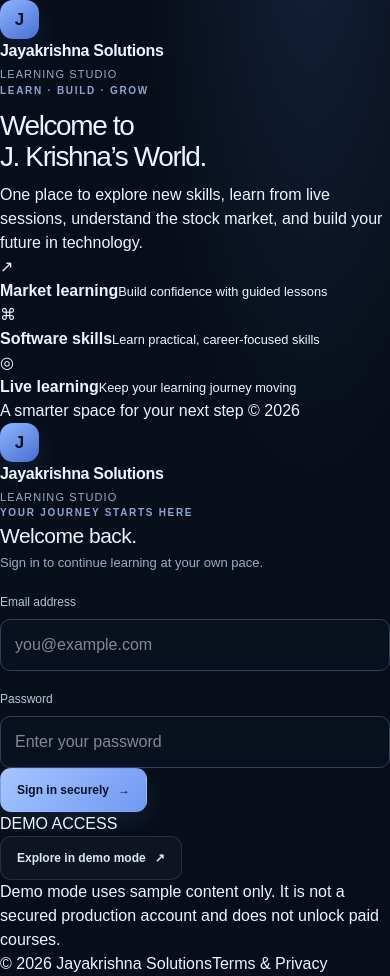
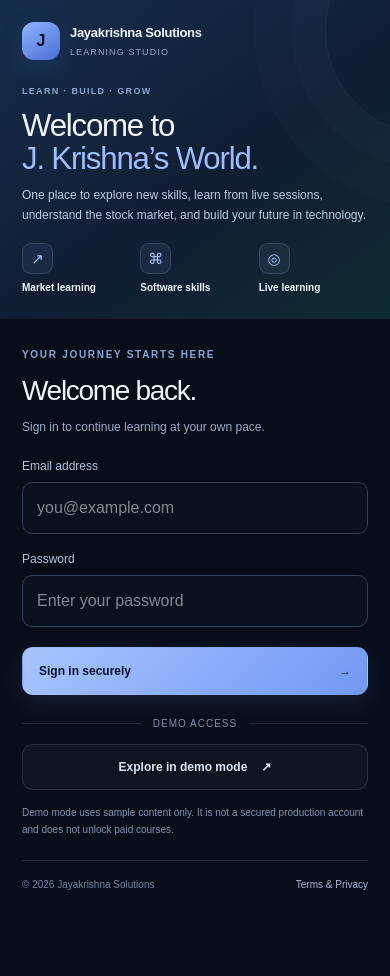
Before and after one commit to vijayreddy8/jayakrishna-solutions, a Next.js app: page /login in a window 390 px wide. After the commit the page ends 914 px from the top, so only its background shows below. Built offline with nearby package versions, Linux system fonts and the light colour scheme.

Commit message:
Add responsive styles for split-screen login

```diff
--- a/app/globals.css
+++ b/app/globals.css
@@ -107,3 +107,133 @@ h3 {margin:0;font-size:15px}
 @media(max-width:1020px){.sidebar{width:210px}.grid-3{grid-template-columns:repeat(2,minmax(0,1fr))}.hero{grid-template-columns:1fr .6fr}}
 @media(max-width:760px){.sidebar{width:66px;padding:20px 8px}.brand{padding:0;justify-content:center}.brand-text,.nav-label,.nav button span:not(.nav-icon),.side-bottom{display:none}.nav button{justify-content:center;padding:13px 6px}.nav-icon{font-size:18px}.main{padding:20px 14px 36px}.hero{grid-template-columns:1fr}.hero-art{display:none}.stats{grid-template-columns:1fr 1fr}.stats .stat:last-child{display:none}.grid-3,.grid-2{grid-template-columns:1fr}.topbar{align-items:flex-start}.breadcrumb{max-width:150px}.hide-mobile{display:none}.live-row{align-items:flex-start}.live-row .btn{padding:10px}}
 @media(max-width:440px){.sidebar{width:54px}.main{padding-left:10px;padding-right:10px}.hero{padding:22px}.stats{gap:8px}.stat{padding:12px}.stat-value{font-size:20px}.section-head{align-items:flex-start;flex-direction:column}.top-right .pill{display:none}}
+
+
+/* Responsive split-screen login */
+.login-page {
+  min-height: 100svh;
+  width: 100%;
+  display: grid;
+  place-items: center;
+  padding: clamp(14px, 3vw, 36px);
+  background:
+    radial-gradient(ellipse at 8% 12%, rgba(54, 93, 158, .23), transparent 34%),
+    radial-gradient(ellipse at 95% 90%, rgba(30, 102, 91, .15), transparent 30%),
+    var(--bg);
+}
+.login-layout {
+  width: min(1180px, 100%);
+  min-height: min(740px, calc(100svh - 48px));
+  display: grid;
+  grid-template-columns: minmax(0, 1.08fr) minmax(360px, .92fr);
+  overflow: hidden;
+  border: 1px solid rgba(176,197,228,.16);
+  border-radius: 28px;
+  background: #0b1422;
+  box-shadow: 0 30px 100px rgba(0,0,0,.35);
+}
+.login-welcome {
+  position: relative;
+  isolation: isolate;
+  overflow: hidden;
+  display: flex;
+  flex-direction: column;
+  justify-content: space-between;
+  min-width: 0;
+  padding: clamp(28px, 4vw, 52px);
+  background: linear-gradient(145deg, #172d4c 0%, #101e33 56%, #102a31 100%);
+}
+.welcome-topline { display: flex; align-items: center; gap: 12px; position: relative; z-index: 1; }
+.welcome-mark { width: 45px; height: 45px; border-radius: 14px; }
+.welcome-brand .brand-name { font-size: 15px; }
+.welcome-copy { position: relative; z-index: 1; max-width: 490px; padding: 38px 0; }
+.welcome-copy h1 { margin: 18px 0 17px; font-size: clamp(36px, 4.2vw, 56px); line-height: 1.08; letter-spacing: -2px; }
+.welcome-copy h1 span { color: #9dbdff; }
+.welcome-description { max-width: 430px; color: #bdcce3; font-size: 14px; line-height: 1.9; }
+.welcome-highlights { display: grid; gap: 17px; margin-top: 32px; }
+.welcome-highlight { display: flex; align-items: center; gap: 13px; }
+.highlight-icon { width: 39px; height: 39px; display: grid; place-items: center; flex: 0 0 auto; border: 1px solid #a9c5ff2e; border-radius: 12px; background: #a9c5ff12; color: #a9c5ff; font-size: 19px; }
+.welcome-highlight strong, .welcome-highlight small { display: block; }
+.welcome-highlight strong { color: #eef4ff; font-size: 12px; }
+.welcome-highlight small { color: #a3b5d1; font-size: 11px; line-height: 1.5; margin-top: 4px; }
+.welcome-bottom { position: relative; z-index: 1; display: flex; align-items: center; gap: 8px; flex-wrap: wrap; color: #a5b8d4; font-size: 10px; }
+.welcome-status-dot { width: 7px; height: 7px; border-radius: 50%; background: var(--mint); }
+.welcome-bottom-year { margin-left: auto; color: #8297b7; }
+.welcome-orb { position: absolute; z-index: -1; border: 1px solid #a8c5ff15; border-radius: 50%; pointer-events: none; }
+.welcome-orb-one { width: 340px; height: 340px; right: -180px; top: 14%; box-shadow: 0 0 0 34px #a8c5ff05, 0 0 0 72px #a8c5ff04; }
+.welcome-orb-two { width: 220px; height: 220px; left: -150px; bottom: 10%; }
+.login-panel { min-width: 0; display: grid; place-items: center; padding: clamp(24px, 4vw, 54px); background: rgba(12, 21, 35, .96); }
+.login-panel-inner { width: min(100%, 370px); }
+.mobile-brand { display: none; }
+.login-heading { margin-bottom: 28px; }
+.login-heading h2 { font-size: clamp(29px, 3vw, 36px); letter-spacing: -1.3px; margin: 12px 0 8px; }
+.login-heading .subtext { margin: 0; font-size: 13px; }
+.login-panel .form-label { margin: 18px 0 8px; }
+.login-panel .form-input { min-height: 48px; font-size: 14px; }
+.login-submit { width: 100%; min-height: 48px; margin-top: 24px; }
+.login-submit span { margin-left: auto; }
+.login-divider { display: flex; align-items: center; gap: 12px; margin: 25px 0 16px; color: #7f91ae; font-size: 10px; letter-spacing: 1px; white-space: nowrap; }
+.login-divider span { height: 1px; flex: 1; background: var(--line); }
+.demo-button { width: 100%; min-height: 46px; justify-content: center; }
+.demo-button span { margin-left: 5px; }
+.login-footnote { color: #8395b2; font-size: 10px; line-height: 1.7; margin: 14px 0 0; }
+.login-legal { display: flex; justify-content: space-between; align-items: center; gap: 12px; flex-wrap: wrap; margin-top: 27px; padding-top: 18px; border-top: 1px solid var(--line); color: #7385a3; font-size: 10px; }
+.login-legal a { color: #a7b9d7; }
+@media (min-width: 1500px) {
+  .login-layout { min-height: 760px; }
+}
+@media (max-width: 900px) {
+  .login-page { padding: 16px; }
+  .login-layout { grid-template-columns: minmax(0, 1fr) minmax(330px, .95fr); min-height: calc(100svh - 32px); }
+  .login-welcome { padding: 30px; }
+  .welcome-copy h1 { font-size: clamp(34px, 4.5vw, 44px); }
+  .welcome-highlights { gap: 14px; }
+  .login-panel { padding: 28px; }
+}
+@media (max-width: 680px) {
+  .login-page { display: block; min-height: 100svh; padding: 0; }
+  .login-layout { width: 100%; min-height: 100svh; display: flex; flex-direction: column; border: 0; border-radius: 0; box-shadow: none; overflow: visible; background: var(--bg); }
+  .login-welcome { padding: 22px 22px 20px; min-height: auto; flex: 0 0 auto; }
+  .welcome-topline { gap: 10px; }
+  .welcome-mark { width: 38px; height: 38px; border-radius: 12px; font-size: 16px; }
+  .welcome-brand .brand-name { font-size: 13px; }
+  .welcome-brand .brand-sub { font-size: 9px; }
+  .welcome-copy { padding: 25px 0 4px; }
+  .welcome-copy .eyebrow { font-size: 9px; letter-spacing: 1.3px; }
+  .welcome-copy h1 { font-size: clamp(29px, 8vw, 38px); line-height: 1.08; letter-spacing: -1.2px; margin: 10px 0; }
+  .welcome-description { font-size: 12px; line-height: 1.65; margin: 0; max-width: 520px; }
+  .welcome-highlights { grid-template-columns: repeat(3, minmax(0, 1fr)); gap: 9px; margin-top: 18px; }
+  .welcome-highlight { align-items: flex-start; flex-direction: column; gap: 7px; min-width: 0; }
+  .highlight-icon { width: 31px; height: 31px; border-radius: 9px; font-size: 15px; }
+  .welcome-highlight strong { font-size: 10px; line-height: 1.35; }
+  .welcome-highlight small { display: none; }
+  .welcome-bottom { display: none; }
+  .welcome-orb-one { width: 210px; height: 210px; right: -145px; top: -75px; }
+  .welcome-orb-two { display: none; }
+  .login-panel { display: block; padding: 28px 22px 22px; background: var(--bg); }
+  .login-panel-inner { width: 100%; max-width: 460px; margin: 0 auto; }
+  .mobile-brand { display: none; }
+  .login-heading { margin-bottom: 20px; }
+  .login-heading h2 { font-size: 28px; margin: 8px 0 5px; }
+  .login-heading .subtext { font-size: 12px; }
+  .login-panel .form-label { margin: 16px 0 7px; }
+  .login-panel .form-input { min-height: 48px; font-size: 16px; }
+  .login-submit { margin-top: 20px; }
+  .login-divider { margin: 21px 0 13px; }
+  .login-footnote { font-size: 10px; }
+  .login-legal { margin-top: 22px; padding-top: 16px; }
+}
+@media (max-width: 360px) {
+  .login-welcome { padding: 18px 16px; }
+  .login-panel { padding: 24px 16px 18px; }
+  .welcome-copy h1 { font-size: 29px; }
+  .welcome-highlights { gap: 6px; }
+  .welcome-highlight strong { font-size: 9px; }
+}
+@media (max-height: 760px) and (min-width: 681px) {
+  .login-layout { min-height: 0; }
+  .login-welcome { padding-top: 28px; padding-bottom: 28px; }
+  .welcome-copy { padding: 22px 0; }
+  .welcome-highlights { gap: 12px; margin-top: 22px; }
+  .login-panel { padding-top: 28px; padding-bottom: 28px; }
+}
```
